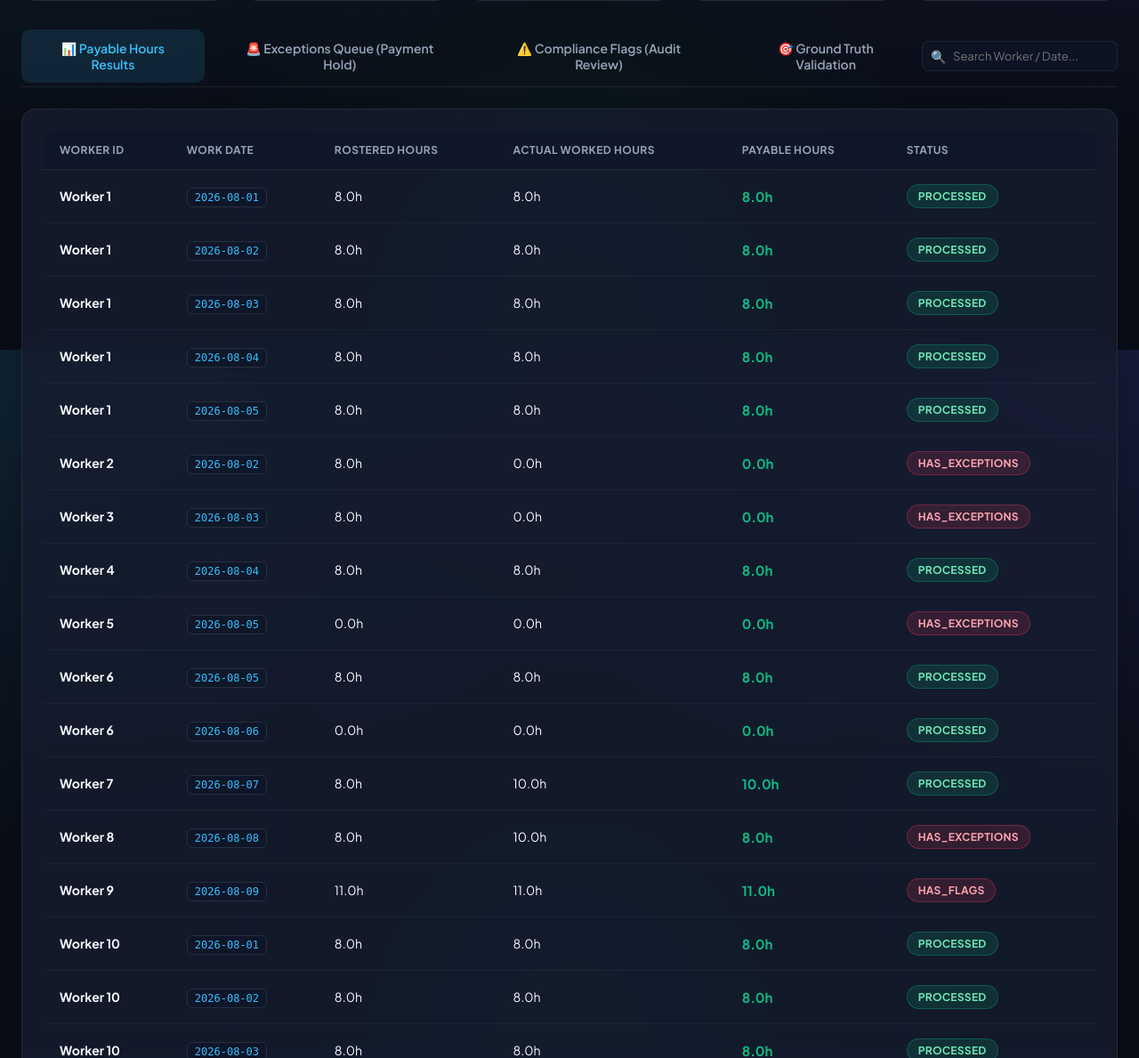
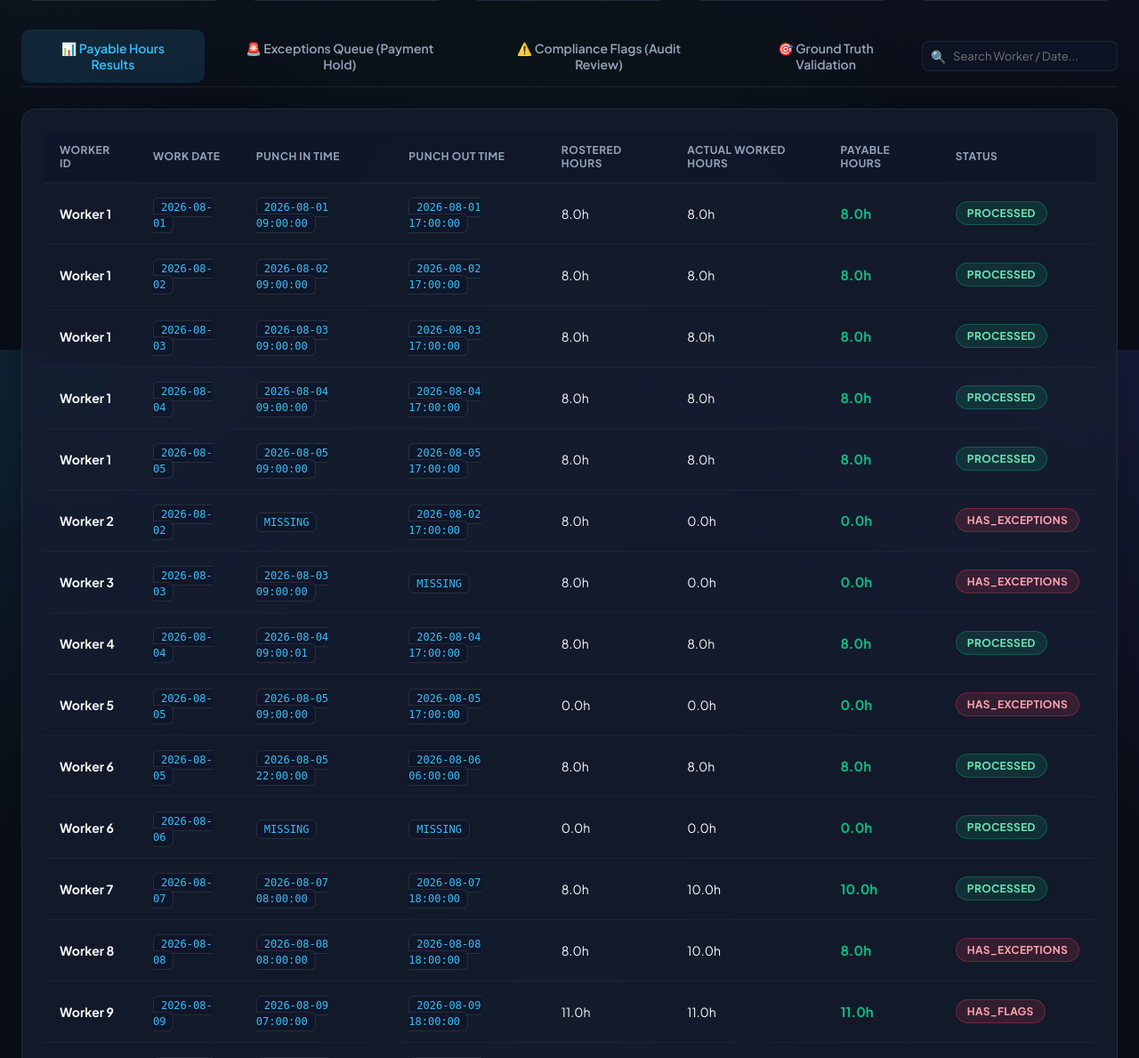
Before and after one commit to SwxthiJx/Attendance-shift-and-compliance, a FastAPI app: page /dashboard in a window 1280 px wide. Shown: the part 407-1596 px from the top of the page at 89% size. Run offline with FastAPI, Linux system fonts and the light colour scheme; data comes from the database, SQL or seed files in the repository; data that the repository does not hold is empty.

Commit message:
feat(dashboard): Add Punch IN Time and Punch OUT Time columns to Payable Results table

```diff
--- a/app/models/result.py
+++ b/app/models/result.py
@@ -11,11 +11,15 @@
     work_date = Column(Date, nullable=False, index=True)
     pay_period_id = Column(String(50), nullable=False, index=True)
 
+    in_punch_time = Column(String(50), nullable=True)
+    out_punch_time = Column(String(50), nullable=True)
+
     rostered_hours = Column(Float, default=0.0, nullable=False)
     actual_worked_hours = Column(Float, default=0.0, nullable=False)
     payable_hours = Column(Float, default=0.0, nullable=False)
     approved_overtime_hours = Column(Float, default=0.0, nullable=False)
     unapproved_overtime_hours = Column(Float, default=0.0, nullable=False)
+
 
     status = Column(String(50), default="PROCESSED", nullable=False) # 'PROCESSED', 'HAS_EXCEPTIONS', 'HAS_FLAGS'
     processed_at = Column(DateTime, default=datetime.utcnow, nullable=False)
--- a/app/schemas/result.py
+++ b/app/schemas/result.py
@@ -8,7 +8,10 @@
     worker_id: int
     work_date: date
     pay_period_id: str
+    in_punch_time: Optional[str] = None
+    out_punch_time: Optional[str] = None
     rostered_hours: float
+
     actual_worked_hours: float
     payable_hours: float
     approved_overtime_hours: float
--- a/app/services/period_processor.py
+++ b/app/services/period_processor.py
@@ -111,10 +111,15 @@
                 elif has_flags:
                     status = "HAS_FLAGS"
 
+                in_time_str = rec_shift.in_punch.punch_timestamp.strftime("%Y-%m-%d %H:%M:%S") if rec_shift.in_punch else "MISSING"
+                out_time_str = rec_shift.out_punch.punch_timestamp.strftime("%Y-%m-%d %H:%M:%S") if rec_shift.out_punch else "MISSING"
+
                 db_result = PayableResult(
                     worker_id=worker.id,
                     work_date=rec_shift.work_date,
                     pay_period_id=pay_period_id,
+                    in_punch_time=in_time_str,
+                    out_punch_time=out_time_str,
                     rostered_hours=pdata["rostered_hours"],
                     actual_worked_hours=pdata["actual_worked_hours"],
                     payable_hours=pdata["payable_hours"],
@@ -122,6 +127,7 @@
                     unapproved_overtime_hours=pdata["unapproved_overtime_hours"],
                     status=status
                 )
+
                 self.db.add(db_result)
                 self.db.flush()
 
--- a/app/templates/dashboard.html
+++ b/app/templates/dashboard.html
@@ -538,6 +538,8 @@
                     <tr>
                         <th>Worker ID</th>
                         <th>Work Date</th>
+                        <th>Punch IN Time</th>
+                        <th>Punch OUT Time</th>
                         <th>Rostered Hours</th>
                         <th>Actual Worked Hours</th>
                         <th>Payable Hours</th>
@@ -545,10 +547,11 @@
                     </tr>
                 </thead>
                 <tbody id="results-body">
-                    <tr><td colspan="6" style="text-align: center; color: var(--text-muted);">Click "Run Complete Demo Pipeline" to process pay period data.</td></tr>
+                    <tr><td colspan="8" style="text-align: center; color: var(--text-muted);">Click "Run Complete Demo Pipeline" to process pay period data.</td></tr>
                 </tbody>
             </table>
         </div>
+
 
         <!-- Exceptions Tab -->
         <div id="exceptions-section" class="content-section">
@@ -699,16 +702,20 @@
 
             const list = Array.isArray(data) ? data : [];
             if (list.length === 0) {
-                body.innerHTML = '<tr><td colspan="6" style="text-align: center; color: var(--text-muted);">No results found.</td></tr>';
+                body.innerHTML = '<tr><td colspan="8" style="text-align: center; color: var(--text-muted);">No results found.</td></tr>';
                 return;
             }
 
             list.forEach(r => {
                 const tr = document.createElement('tr');
                 const badgeClass = r.status === 'PROCESSED' ? 'badge-success' : 'badge-high';
+                const inStr = r.in_punch_time ? r.in_punch_time : 'MISSING';
+                const outStr = r.out_punch_time ? r.out_punch_time : 'MISSING';
                 tr.innerHTML = `
                     <td><strong>Worker ${r.worker_id}</strong></td>
                     <td><code>${r.work_date}</code></td>
+                    <td><code>${inStr}</code></td>
+                    <td><code>${outStr}</code></td>
                     <td>${(r.rostered_hours || 0).toFixed(1)}h</td>
                     <td>${(r.actual_worked_hours || 0).toFixed(1)}h</td>
                     <td><strong style="color: var(--accent-emerald); font-size: 15px;">${(r.payable_hours || 0).toFixed(1)}h</strong></td>
@@ -716,6 +723,7 @@
                 `;
                 body.appendChild(tr);
             });
+
         }
 
         async function loadExceptions() {
```
